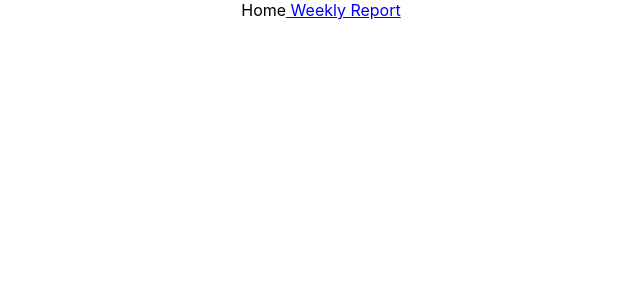
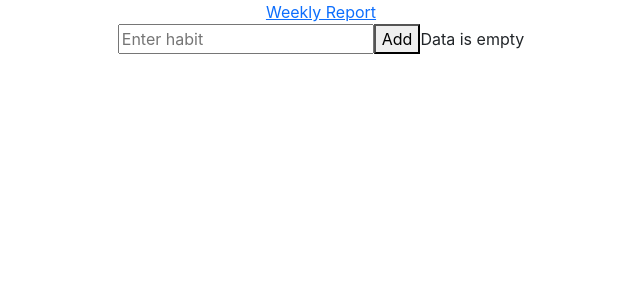
Before and after one commit to Yashaswi-Anand/react-habit-tracker, a React (Create React App) app: page / in a window 1280 px wide. Shown: the top 300 px of the page, without its empty margins (319-959 px from the left). Built offline with nearby package versions, Linux system fonts and the light colour scheme.

Commit message:
added redux and habit

```diff
--- a/package.json
+++ b/package.json
@@ -8,8 +8,11 @@
     "@testing-library/user-event": "^13.5.0",
     "react": "^18.2.0",
     "react-dom": "^18.2.0",
+    "react-redux": "^8.0.4",
     "react-router-dom": "^6.4.1",
     "react-scripts": "5.0.1",
+    "redux": "^4.2.0",
+    "redux-logger": "^3.0.6",
     "web-vitals": "^2.1.4"
   },
   "scripts": {
--- a/public/index.html
+++ b/public/index.html
@@ -25,6 +25,9 @@
       Learn how to configure a non-root public URL by running `npm run build`.
     -->
     <title>Habbit Tracker</title>
+    <link rel="stylesheet" href="https://cdnjs.cloudflare.com/ajax/libs/font-awesome/6.2.0/css/all.min.css" integrity="sha512-xh6O/CkQoPOWDdYTDqeRdPCVd1SpvCA9XXcUnZS2FmJNp1coAFzvtCN9BmamE+4aHK8yyUHUSCcJHgXloTyT2A==" crossorigin="anonymous" referrerpolicy="no-referrer" />
+    <!-- Bootstrap -->
+    <link href="https://cdn.jsdelivr.net/npm/bootstrap@5.0.2/dist/css/bootstrap.min.css" rel="stylesheet" integrity="sha384-EVSTQN3/azprG1Anm3QDgpJLIm9Nao0Yz1ztcQTwFspd3yD65VohhpuuCOmLASjC" crossorigin="anonymous">
   </head>
   <body>
     <noscript>You need to enable JavaScript to run this app.</noscript>
--- a/src/App.js
+++ b/src/App.js
@@ -1,7 +1,7 @@
 
 import './App.css';
 import Home from './components/Home';
-import WeekReport from './components/WeekReport';
+import WeekReport from './components/WeeklyReport';
 import { Routes, Route } from "react-router-dom"
 
 
--- /dev/null
+++ b/src/actions/actionType.js
@@ -0,0 +1,3 @@
+export const ADD = 'ADD'
+export const UPDATE = 'UPDATE'
+export const DELETE = 'DELETE'
--- /dev/null
+++ b/src/actions/workOnAction.js
@@ -0,0 +1,14 @@
+import { ADD, UPDATE, DELETE } from "./actionType";
+
+export const addHabits = (text) =>({
+    type: ADD,
+    payload: text
+})
+
+export const updateHabits = () =>({
+    type: UPDATE
+})
+
+export const deleteHabits = () =>({
+    type: DELETE
+})
--- a/src/components/Home.js
+++ b/src/components/Home.js
@@ -1,11 +1,56 @@
-import React from 'react'
+import React, { useState } from 'react'
 import { Link } from "react-router-dom";
+import {useDispatch, useSelector} from 'react-redux';
+import { addHabits } from '../actions/workOnAction';
+
 
 function Home() {
+
+  const habit = useSelector(state => state.reducer)
+  console.log(habit);
+  const dispatch = useDispatch();
+
+  const [inputHabit, setInputHabit] = useState("");
+
+  const handleChange = (e) => {
+    setInputHabit(e.target.value)
+  }
+
+  const addDailyHabits = ()=>{
+    var habit ={
+      'id':Math.floor(Math.random()*1000),
+      'habit': inputHabit,
+    }
+    dispatch(addHabits(habit))
+    setInputHabit("");
+  }
+
   return (
     <div>
-        Home
-        <Link to="/weeklyreport"> Weekly Report</Link>
+        <div>
+          <Link to="/weeklyreport"> Weekly Report</Link>
+        </div>
+        {/* <div> {habit[0].habit}</div> */}
+
+        <input
+          type='text'
+          placeholder='Enter habit'
+          value={inputHabit}
+          onChange={(e) => handleChange(e)}
+        />
+
+        <button onClick={() => addDailyHabits() }>Add</button>
+
+        {habit.length === 0
+          ? "Data is empty"
+          : (habit.map(item => (
+            <div className='row mt-3 ms-5 ' key={item.id}>
+              <div className='col-3 fs-6 text-align'>{item.habit}</div>
+              <div className='col-2'><i className="fa-solid fa-pen-to-square fs-6"></i></div>
+              <div className='col-1'><i className="fa-solid fa-trash-can fs-6"></i></div>
+            </div>
+          )))
+        }
     </div>
   )
 }
--- a/src/index.js
+++ b/src/index.js
@@ -3,10 +3,14 @@ import ReactDOM from 'react-dom/client';
 import './index.css';
 import App from './App';
 import { BrowserRouter } from "react-router-dom";
+import store from './store';
+import { Provider } from 'react-redux';
 
 const root = ReactDOM.createRoot(document.getElementById('root'));
 root.render(
   <BrowserRouter>
-    <App />
+    <Provider store={store}>
+      <App />
+    </Provider>
   </BrowserRouter>
 );
--- /dev/null
+++ b/src/reducers/performReducers.js
@@ -0,0 +1,17 @@
+import { ADD, UPDATE, DELETE } from '../actions/actionType';
+
+const initalState = []
+
+export default function performReducer(state = initalState, action){
+
+    switch(action.type){
+        case ADD :
+            var data = [...state]
+            data.push(action.payload)
+            return data
+        case UPDATE:
+        case DELETE:
+        default:
+            return state
+    }
+}
--- /dev/null
+++ b/src/store.js
@@ -0,0 +1,11 @@
+import { createStore, combineReducers, applyMiddleware } from "redux";
+import logger from 'redux-logger'
+import performReducer from "./reducers/performReducers";
+
+const reducers = combineReducers({
+    reducer: performReducer
+})
+
+const store = createStore(reducers, applyMiddleware(logger));
+
+export default store;
```
Also changed, not shown: 1 other file (tests, documents, lock files or other folders).
